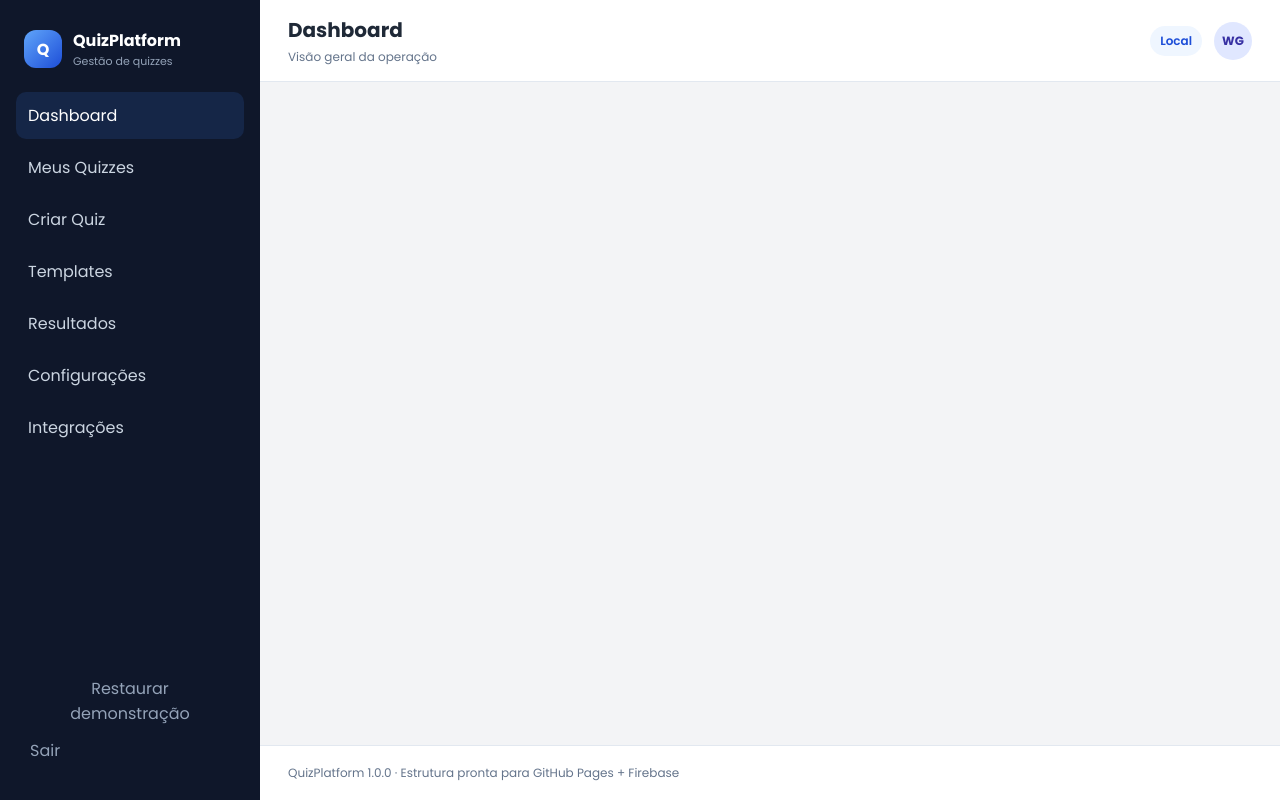
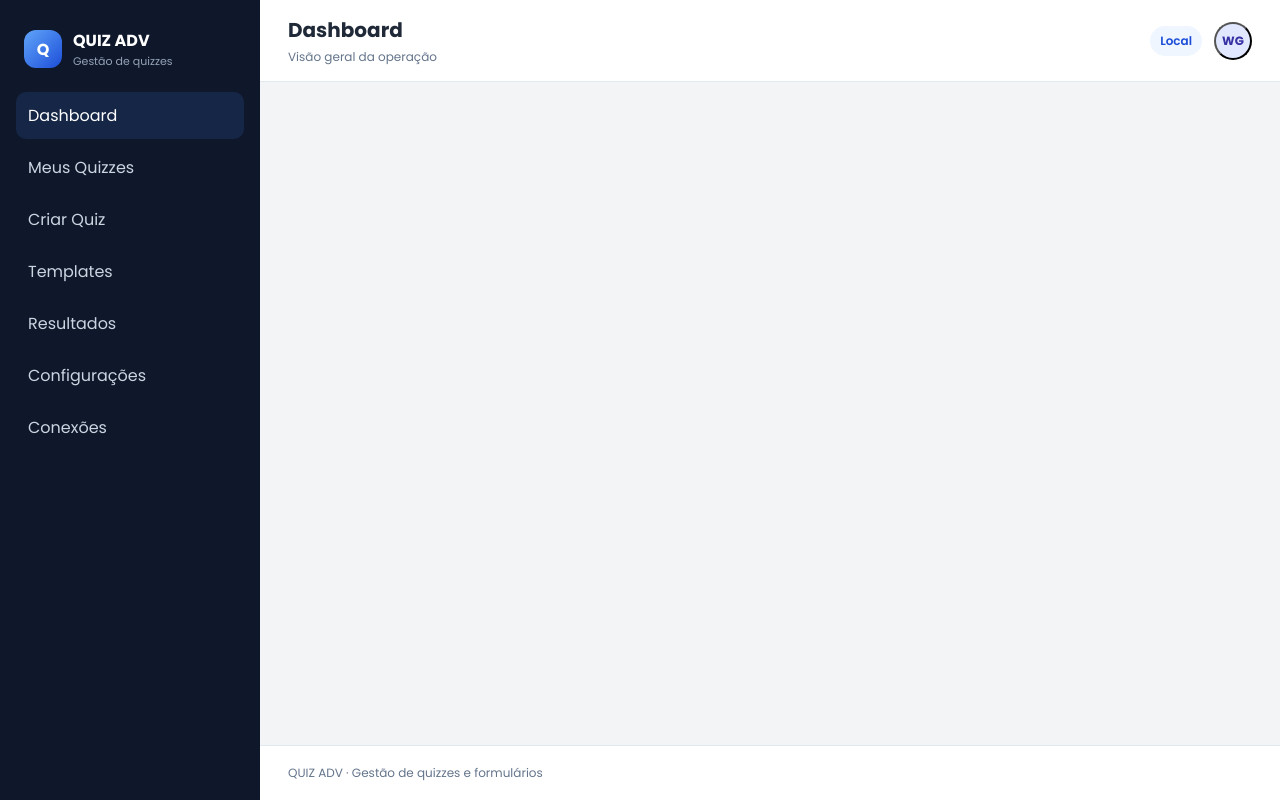
Before and after one commit to wak1lon/quiz-platform, a plain HTML site: page admin/index.html in a window 1280 px wide. Drawn offline with Linux system fonts and the light colour scheme.

Commit message:
Atualiza identidade e menu base do painel

```diff
--- a/admin/index.html
+++ b/admin/index.html
@@ -4,7 +4,7 @@
   <meta charset="utf-8" />
   <meta name="viewport" content="width=device-width, initial-scale=1" />
   <meta name="theme-color" content="#1E3A8A" />
-  <title>Painel | QuizPlatform</title>
+  <title>Painel | QUIZ ADV</title>
   <link rel="preconnect" href="https://fonts.googleapis.com">
   <link rel="preconnect" href="https://fonts.gstatic.com" crossorigin>
   <link href="https://fonts.googleapis.com/css2?family=Poppins:wght@400;500;600;700&display=swap" rel="stylesheet">
@@ -15,7 +15,7 @@
 <body>
   <div class="app-shell">
     <aside class="sidebar" id="sidebar">
-      <div class="brand"><span class="brand-mark">Q</span><div><strong>QuizPlatform</strong><small>Gestão de quizzes</small></div></div>
+      <div class="brand"><span class="brand-mark">Q</span><div><strong data-platform-name>QUIZ ADV</strong><small>Gestão de quizzes</small></div></div>
       <nav class="side-nav" id="sideNav">
         <button data-view="dashboard" class="active">Dashboard</button>
         <button data-view="quizzes">Meus Quizzes</button>
@@ -23,19 +23,19 @@
         <button data-view="templates">Templates</button>
         <button data-view="results">Resultados</button>
         <button data-view="settings">Configurações</button>
-        <button data-view="integrations">Integrações</button>
+        <button data-view="integrations">Conexões</button>
       </nav>
-      <div class="sidebar-footer"><button id="resetDemo" class="link-button">Restaurar demonstração</button><br><button id="logoutBtn" class="link-button" style="margin-top:10px">Sair</button></div>
+      <div class="sidebar-footer" style="display:none"><button id="resetDemo" class="link-button">Restaurar demonstração</button><button id="logoutBtn" class="link-button">Sair</button></div>
     </aside>
 
     <div class="app-main">
       <header class="topbar">
         <button id="menuToggle" class="icon-button mobile-only" aria-label="Abrir menu">☰</button>
         <div><h1 id="viewTitle">Dashboard</h1><p id="viewSubtitle">Visão geral da operação</p></div>
-        <div class="topbar-actions"><span id="storageBadge" class="status-pill">Local</span><div class="avatar">WG</div></div>
+        <div class="topbar-actions"><span id="storageBadge" class="status-pill">Local</span><button class="avatar" id="accountAvatar" type="button" aria-label="Abrir menu da conta">WG</button></div>
       </header>
       <main id="appContent" class="content-area" aria-live="polite"></main>
-      <footer class="app-footer">QuizPlatform 1.0.0 · Estrutura pronta para GitHub Pages + Firebase</footer>
+      <footer class="app-footer">QUIZ ADV · Gestão de quizzes e formulários</footer>
     </div>
   </div>
 
```
